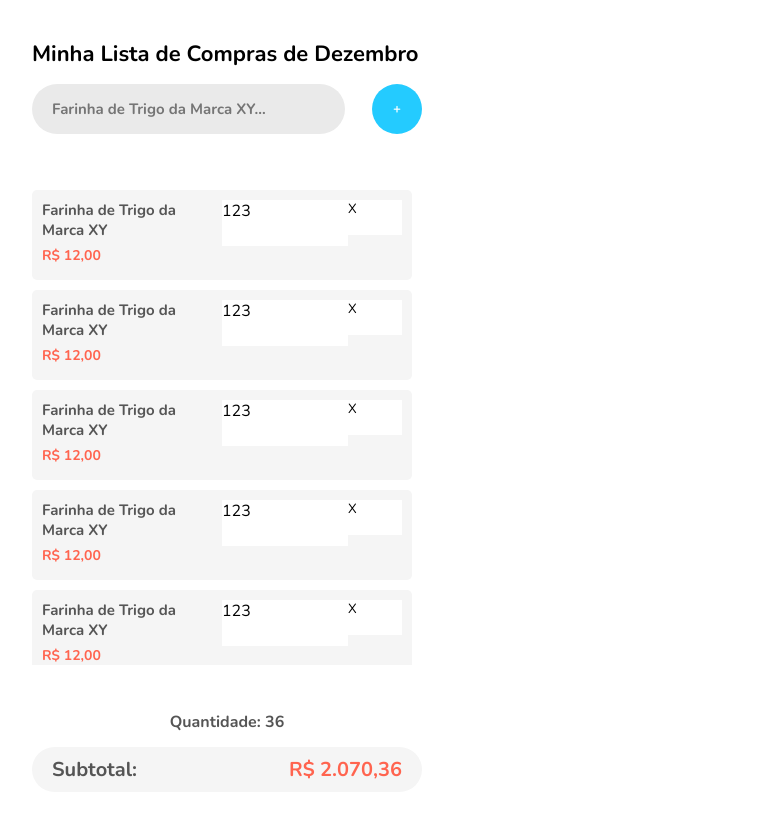
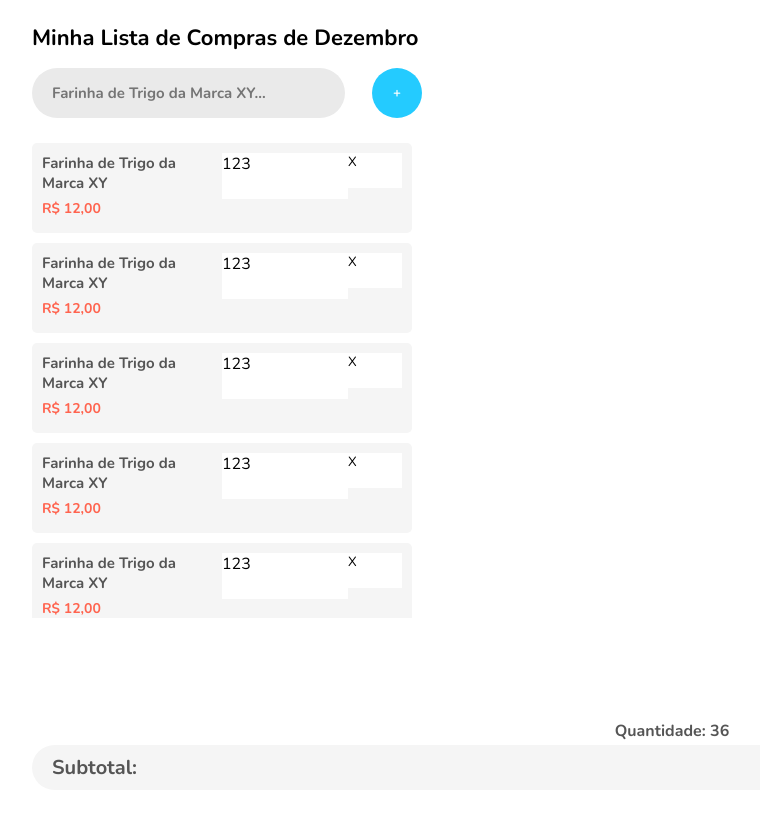
Before and after one commit to lvinicius94/lista-de-compras, a React (Vite) app: page / in a window 1280 px wide. Shown: the whole page, without its empty margins (413-1173 px from the left). Built offline with nearby package versions, Linux system fonts and the light colour scheme.

Commit message:
Ajuste na disposição do layout vertical

```diff
--- a/src/ListaDeCompras.css
+++ b/src/ListaDeCompras.css
@@ -13,9 +13,8 @@
     display: flex;
     flex-wrap: wrap;
     width: 100%;
-    height: 100vh;
     margin: 0 5px;
-    align-content: space-around;
+    align-content: flex-start;
 }
 
 .topo{
@@ -127,17 +126,18 @@
     display: flex;
     justify-content: center;
     width: 100%;
-    height: 50px;
+    height: 25px;
     background: none;
     color: #555;
     font-size: 16px;
     font-weight: bold;
-    align-items: center;
 }
 
 .footerTotal{
     display: flex;
     flex-wrap: wrap;
+    position: fixed;
+    bottom: 10px;
     width: 100%;
 }
 
```
